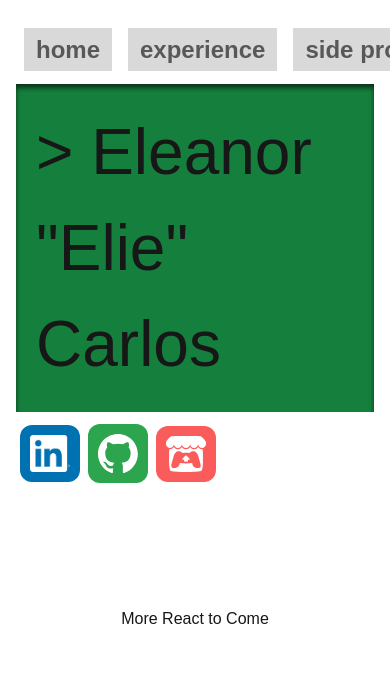
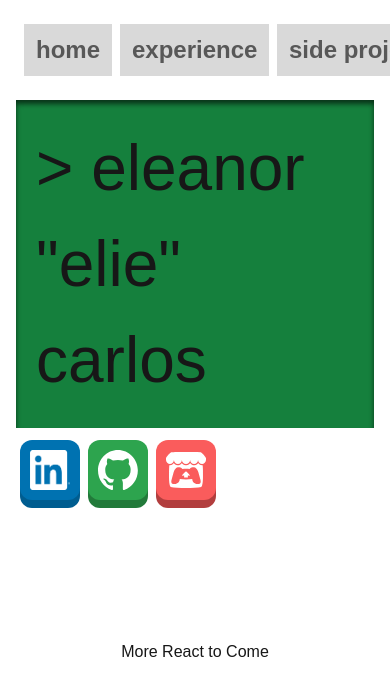
Before and after one commit to saturdaaaaaaaay/saturdaaaaaaaay.github.io, a Next.js app in the folder next-react-project/: page / in a window 390 px wide. Shown: the top 696 px of the page. Built offline with nearby package versions, Linux system fonts and the light colour scheme; a web font is replaced by a local one.

Commit message:
Responsive logo buttons

```diff
--- a/next-react-project/src/app/LogoButton.js
+++ b/next-react-project/src/app/LogoButton.js
@@ -1,16 +1,18 @@
 "use client";
 import Image from "next/image";
 
-export default function LogoButton({src, alt, style, link}) {
+export default function LogoButton({src, alt, front_style, edge_style, link}) {
     return (
-        <a href={link} target="_blank">
-            <Image
-                src={src}
-                width={60}
-                height={60}
-                alt={alt}
-                className={style}
-            />
+        <a href={link} target="_blank" className={edge_style}>
+            <span className={front_style}>
+                <Image
+                    src={src}
+                    width={500}
+                    height={500}
+                    alt={alt}
+                    className={"h-[40px]"}
+                />
+            </span>
         </a>
     );
   }
--- a/next-react-project/src/app/layout.js
+++ b/next-react-project/src/app/layout.js
@@ -17,7 +17,7 @@ function Header() {
       <div className="container mx-auto px-4 w-50">
         <Nav />
         <div className="bg-green-700 p-5 shadow-[inset_0_4px_5px_rgba(0,0,0,0.6)] w-544 h-100">
-          <p className="text-[64px]">	&gt; Eleanor "Elie" Carlos</p>
+          <p className="text-[64px]">	&gt; eleanor "elie" carlos</p>
         </div>
         <LogoButtons />
       </div>
@@ -26,20 +26,29 @@ function Header() {
 }
 
 function Nav(){
-  const linkstyle = "text-[#585858] text-[24px] font-bold bg-[#D9D9D9] py-2 px-3";
+  const linkstyle = "block text-[#585858] text-[24px] font-bold bg-[#D9D9D9] py-2 px-3 will-change-transform transition duration-250 -translate-y-2 hover:-translate-y-1 active:translate-y-0";
+  const edgestyle = "bg-[#6E6E6E]";
   return (
     <nav className="flex items-center py-4">
-      <div className="flex-none items-center px-2">
-        <Link className={linkstyle} href="/">home</Link>
+      <div className="block flex-none items-center px-2">
+        <span className={edgestyle}>
+          <Link href="/"><span className={linkstyle}>home</span></Link>
+        </span>
+      </div>
+      <div className="flex-none items-center px-2]">
+        <span className={edgestyle}>
+          <Link className={linkstyle} href="experience">experience</Link>
+        </span>
       </div>
       <div className="flex-none items-center px-2">
-        <Link className={linkstyle} href="experience">experience</Link>
+        <span className={edgestyle}>
+          <Link className={linkstyle} href="side_projects">side projects</Link>
+        </span>
       </div>
       <div className="flex-none items-center px-2">
-        <Link className={linkstyle} href="side_projects">side projects</Link>
-      </div>
-      <div className="flex-none items-center px-2">
-        <Link className={linkstyle} href="contact_me">contact me</Link>
+        <span className={edgestyle}>
+          <Link className={linkstyle} href="contact_me">contact me</Link>
+        </span>
       </div>
     </nav>
   );
@@ -47,10 +56,28 @@ function Nav(){
 
 function LogoButtons(){
   return (
-    <div className="flex items-center py-3">
-      <LogoButton src="./LinkedIn_Logo_White.png" alt="LinkedIn Logo" style="bg-[#0072B1] p-2.5 rounded-xl mx-1" link="https://www.linkedin.com/in/eleanor-carlos/" />
-      <LogoButton src="./GitHub_Logo_White.svg" alt="GitHub Logo" style="bg-[#2DA44E] p-2.5 rounded-xl mx-1" link="https://github.com/saturdaaaaaaaay"/>
-      <LogoButton src="./Itch_io_Logo_White.svg" alt="Itch.io Logo" style="bg-[#FA5C5C] p-2.5 rounded-xl mx-1" link="https://saturdaaaaaaaay.itch.io/" />
+    <div className="flex items-center py-5">
+      <LogoButton
+        src="./LinkedIn_Logo_White.png"
+        alt="LinkedIn Logo"
+        front_style="block bg-[#0072B1] p-2.5 rounded-xl will-change-transform transition duration-250 -translate-y-2 hover:-translate-y-1 active:translate-y-0"
+        edge_style="bg-[#005D90] w-[60px] h-[60px] rounded-xl mx-1"
+        link="https://www.linkedin.com/in/eleanor-carlos/"
+      />
+      <LogoButton
+        src="./GitHub_Logo_White.svg"
+        alt="GitHub Logo"
+        front_style="block bg-[#2DA44E] p-2.5 rounded-xl will-change-transform transition duration-250 -translate-y-2 hover:-translate-y-1 active:translate-y-0"
+        edge_style="bg-[#227A3A] w-[60px] h-[60px] rounded-xl mx-1"
+        link="https://github.com/saturdaaaaaaaay"
+      />
+      <LogoButton
+        src="./Itch_io_Logo_White.svg"
+        alt="Itch.io Logo"
+        front_style="block bg-[#FA5C5C] p-2.5 rounded-xl will-change-transform transition duration-250 -translate-y-2 hover:-translate-y-1 active:translate-y-0"
+        edge_style="bg-[#B23E3E] w-[60px] h-[60px] rounded-xl mx-1"
+        link="https://saturdaaaaaaaay.itch.io/"
+      />
     </div>
   );
 }
```
